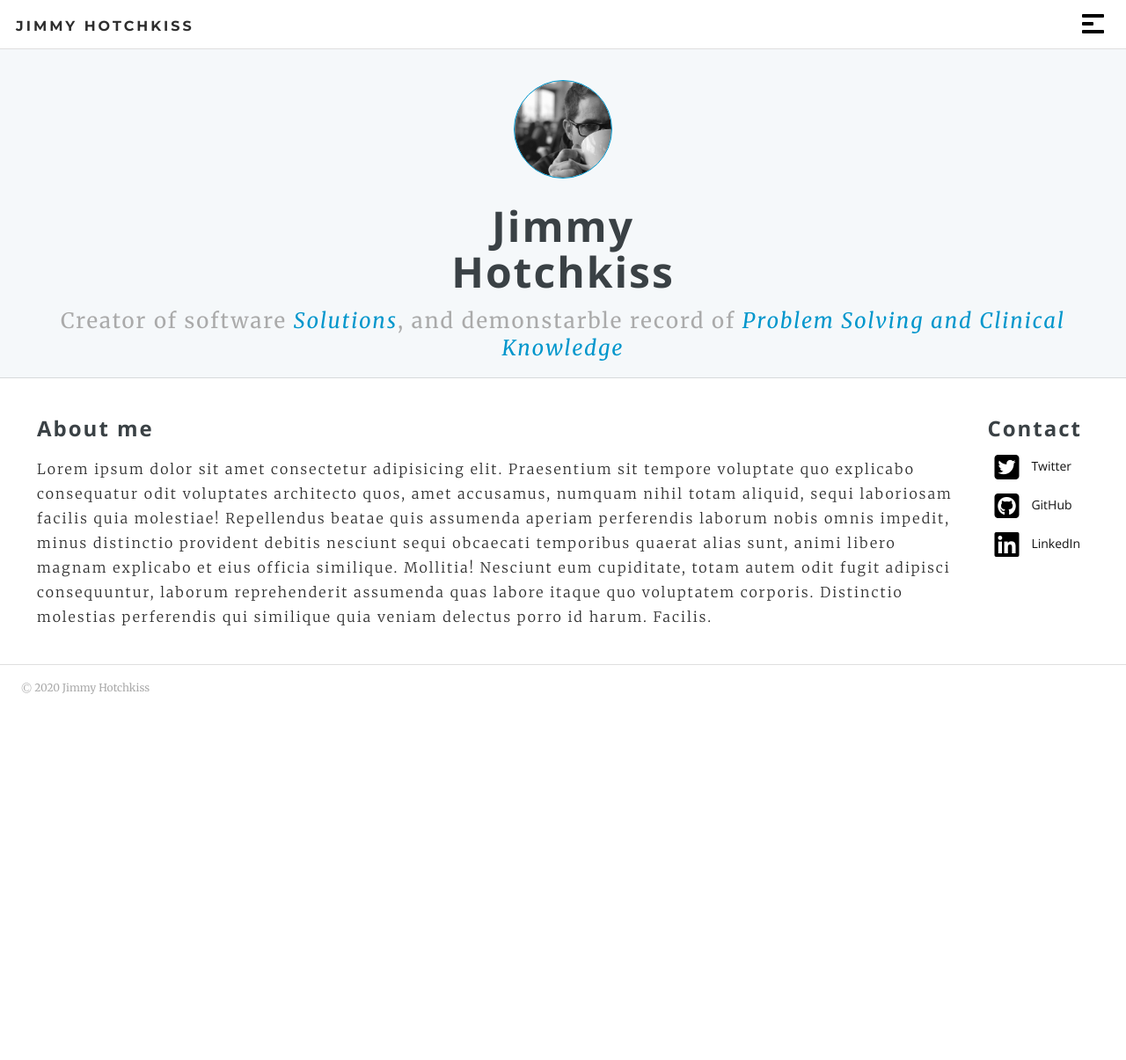
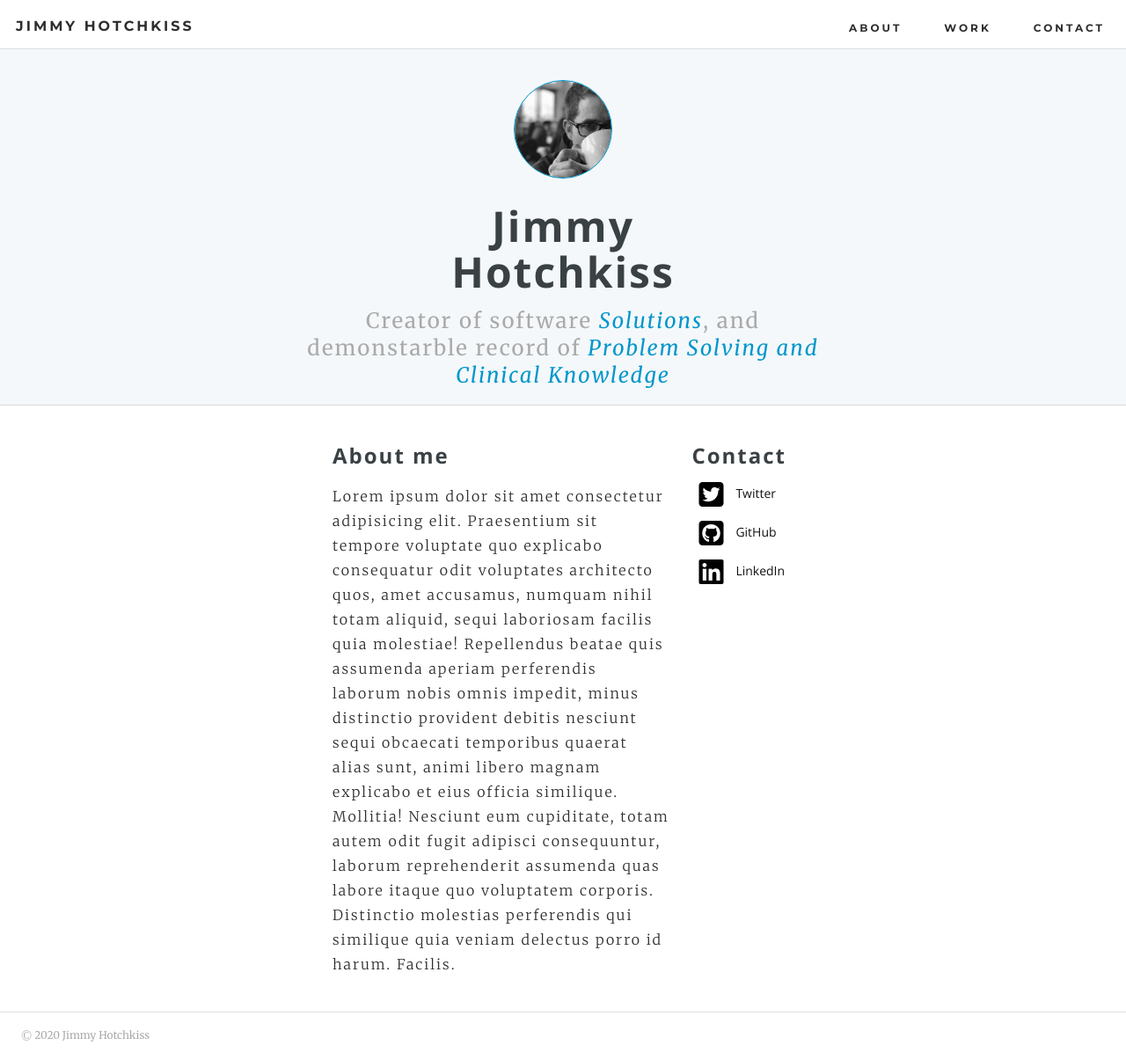
Before and after one commit to JimHotchkiss/portfolio, a PHP site: page / in a window 1280 px wide. Shown: the whole page at 88% size. Before the commit the page ends 789 px from the top, so only its background shows below. Run offline with PHP 8.4, Linux system fonts and the light colour scheme; some libraries are stand-ins or nearby versions.

Commit message:
Finished responsive layout on the home page.

```diff
--- a/assets/style.css
+++ b/assets/style.css
@@ -40,6 +40,10 @@ nav {
   /* margin-left: 100px; */
   margin-top: 16px;
   cursor: pointer;
+}
+
+.menu-list-lg {
+  display: none;
 }
 
 .first {
@@ -230,7 +234,6 @@ nav {
 .contact-div {
   margin-right: auto;
   margin-top: 40px;
-  border-bottom: 1px solid rgba(0, 0, 0, 0.125);
   padding-bottom: 18px;
 }
 
@@ -272,6 +275,7 @@ nav {
 .footer {
   display: flex;
   padding: 18px 0 18px 24px;
+  border-top: 1px solid rgba(0, 0, 0, 0.125);
 }
 
 .footer span {
@@ -295,7 +299,6 @@ span:hover {
 @media (min-width: 640px) {
   .about-contact-container {
     display: flex;
-    border-bottom: 1px solid rgba(0, 0, 0, 0.125);
   }
 
   .contact-div {
@@ -317,3 +320,34 @@ span:hover {
     padding: 0;
   }
 }
+
+@media (min-width: 680px) {
+  .about-contact-container {
+    max-width: 608px;
+    margin: auto;
+  }
+
+  .card-text-div {
+    max-width: 608px;
+    margin: auto;
+  }
+
+  .menu-div {
+    display: none;
+  }
+
+  .menu-list-lg {
+    display: flex;
+    text-decoration: none;
+    letter-spacing: 3px;
+    font-weight: 700;
+    font-family: Montserrat, helvetica neue, Helvetica, Arial, sans-serif;
+    font-size: 12px;
+    margin-left: auto;
+  }
+  .menu-list-lg a {
+    text-decoration: none;
+    color: #2e2e2e;
+    margin: 24px 24px;
+  }
+}
--- a/index.html
+++ b/index.html
@@ -32,7 +32,13 @@
         <div id="second" class="second"></div>
         <div id="third" class="third"></div>
       </div>
+      <div id="menu-list-lg" class="menu-list-lg">
+        <a href="#" class="menu-item">ABOUT</a>
+        <a href="#" class="menu-item">WORK</a>
+        <a href="#" class="menu-item">CONTACT</a>
+      </div>
     </nav>
+
     <div id="menu-list" class="menu-list">
       <a href="#" class="menu-item">ABOUT</a>
       <a href="#" class="menu-item">WORK</a>
```
